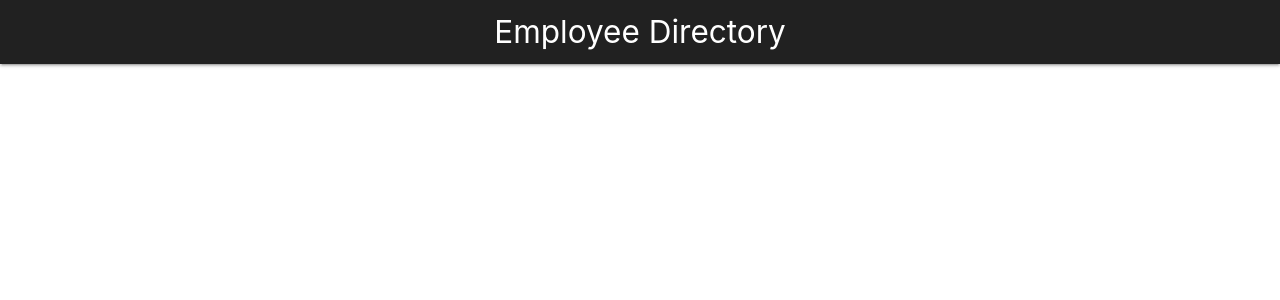
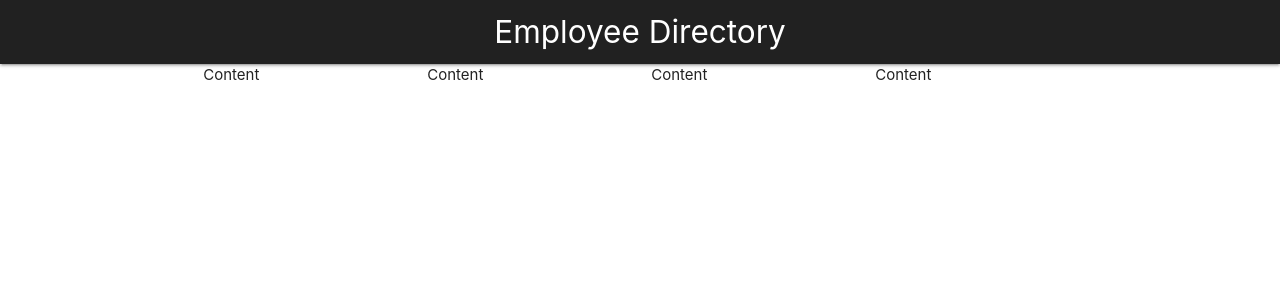
Before and after one commit to tylerphopho/React-Employee-Directory, a React (Create React App) app: page / in a window 1280 px wide. Shown: the top 300 px of the page. Built offline with nearby package versions, Linux system fonts and the light colour scheme.

Commit message:
Started working on grid pattern and layout

```diff
--- a/package.json
+++ b/package.json
@@ -6,6 +6,8 @@
     "@testing-library/jest-dom": "^4.2.4",
     "@testing-library/react": "^9.5.0",
     "@testing-library/user-event": "^7.2.1",
+    "classnames": "^2.2.6",
+    "materialize-css": "^1.0.0",
     "react": "^16.13.1",
     "react-dom": "^16.13.1",
     "react-scripts": "3.4.1"
--- a/src/App.js
+++ b/src/App.js
@@ -1,10 +1,15 @@
 import React from 'react';
 import './App.css';
-import Navbar from "./components/Navbar"
+import Navbar from "./components/Navbar";
+import Table from "./components/Table";
 
 function App() {
   return (
-    <Navbar/>
+    <div>
+      <Navbar />
+      <Table />
+    </div>
+
   );
 }
 
--- a/src/components/Navbar.js
+++ b/src/components/Navbar.js
@@ -2,12 +2,10 @@ import React from "react";
 
 function Navbar() {
     return(
-        <nav className="nav-wrapper grey darken-4">
-            <div className="container">
-                <div className="brand-logo center">Employee Directory</div>
+    <nav className="nav-wrapper grey darken-4">
+        <div className="brand-logo center">Employee Directory</div>
 
-            </div>
-        </nav>
+    </nav>
     )
 }
 
--- /dev/null
+++ b/src/components/Table.js
@@ -0,0 +1,17 @@
+import React from "react";
+import M from "materialize-css";
+
+function Table() {
+    return(
+    <div className="container">
+        <div className="row">
+            <div className="col s3 m3">Content</div>
+            <div className="col s3 m3">Content</div>
+            <div className="col s3 m3">Content</div>
+            <div className="col s3 m3">Content</div>
+        </div>
+    </div>
+    )
+}
+
+export default Table;
```
Also changed, not shown: src/pages/index.js (added, +7 -0 lines), 1 other file (tests, documents, lock files or other folders).
